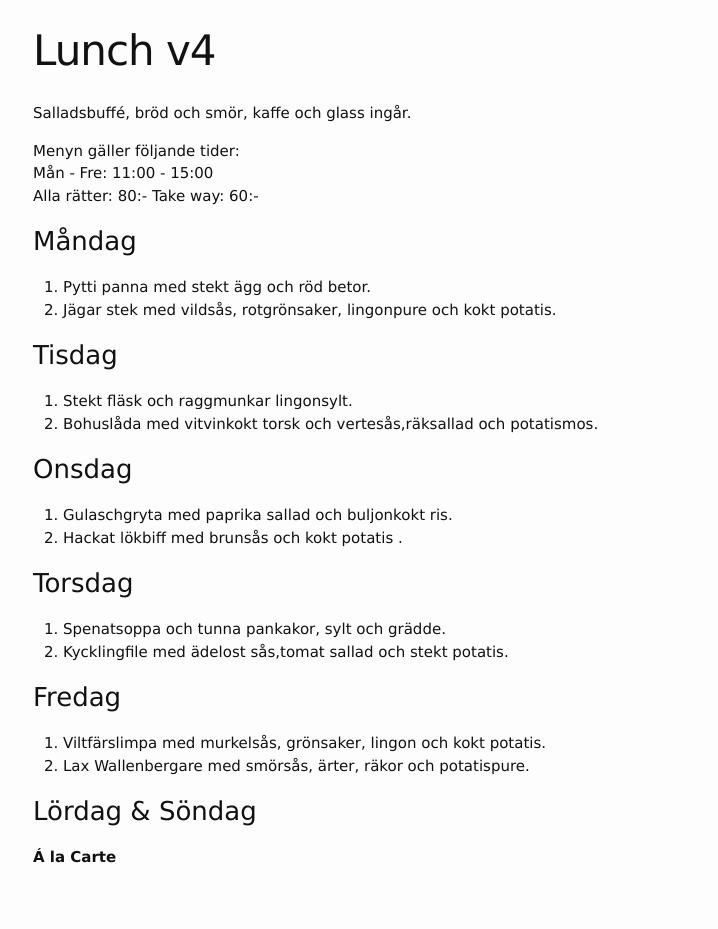
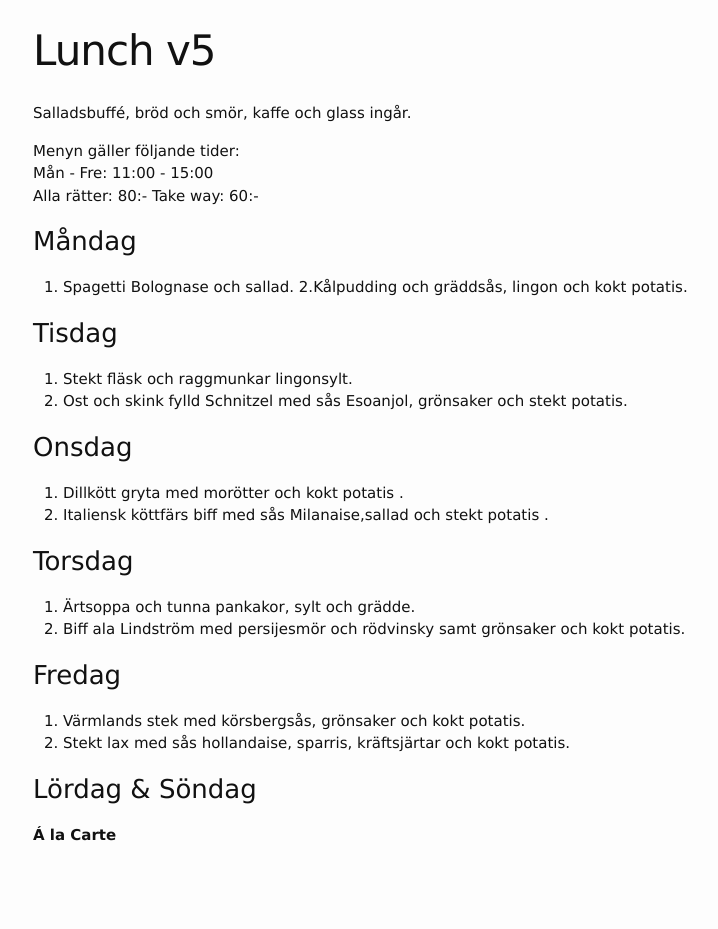
Before and after one commit to FarInn62/farinn62.github.io, a Jekyll site: the page built from lunch.md, in a window 1280 px wide. Shown: the whole page, without its empty margins (237-955 px from the left). Built offline with Jekyll 4.4.1, drawn with Linux system fonts in a browser that asks for light colours; after the commit the page ends 906 px from its top, so only the background shows below that.

Commit message:
Update lunch.md

```diff
--- a/lunch.md
+++ b/lunch.md
@@ -1,6 +1,6 @@
 ---
 layout: foodmenu
-title: Lunch v4
+title: Lunch v5
 permalink: /lunch/
 published: true
 ---
@@ -12,29 +12,29 @@ Alla rätter: 80:- Take way: 60:-
 
 ### Måndag
 
-1. Pytti panna med stekt ägg och röd betor.
-2. Jägar stek med vildsås, rotgrönsaker, lingonpure och kokt potatis.
+1. Spagetti Bolognase och sallad.
+2.Kålpudding och gräddsås, lingon och kokt potatis.
 
 ### Tisdag
 
 1. Stekt fläsk och raggmunkar lingonsylt.
-2. Bohuslåda med vitvinkokt torsk och vertesås,räksallad och potatismos.
+2. Ost och skink fylld Schnitzel med sås Esoanjol, grönsaker och stekt potatis.
 
 ### Onsdag
 
-1. Gulaschgryta med paprika sallad och buljonkokt ris.
-2. Hackat lökbiff med brunsås och kokt potatis .
+1. Dillkött gryta med morötter och kokt potatis .
+2. Italiensk köttfärs biff med sås Milanaise,sallad och stekt potatis .
 
 ### Torsdag
 
-1. Spenatsoppa och tunna pankakor, sylt och grädde.
-2. Kycklingfile med ädelost sås,tomat sallad och stekt potatis.
+1. Ärtsoppa och tunna pankakor, sylt och grädde.
+2. Biff ala Lindström med persijesmör och rödvinsky samt grönsaker och kokt potatis.
 
 
 ### Fredag
 
-1. Viltfärslimpa med murkelsås, grönsaker, lingon och kokt potatis.
-2. Lax Wallenbergare med smörsås, ärter, räkor och potatispure.
+1. Värmlands stek med körsbergsås, grönsaker och kokt potatis.
+2. Stekt lax med sås hollandaise, sparris, kräftsjärtar och kokt potatis.
 
 
 ### Lördag & Söndag
```
